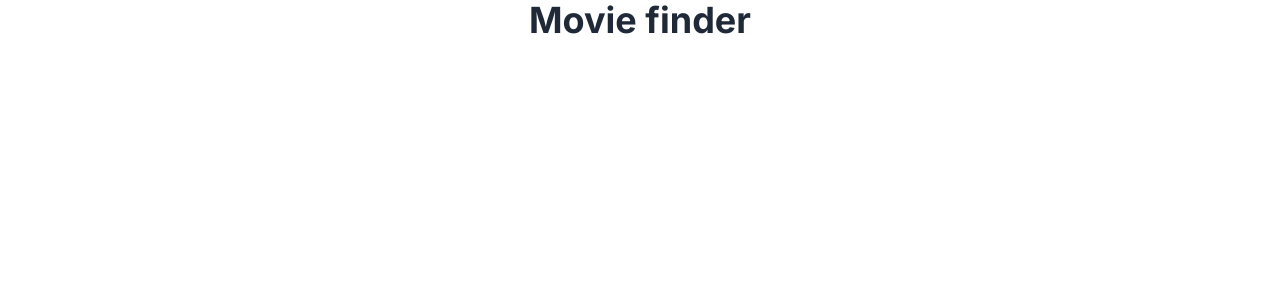
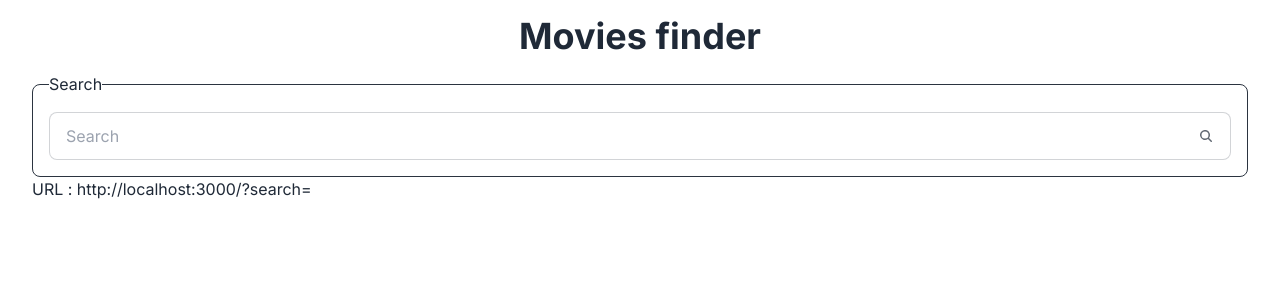
Before and after one commit to mathias-grdl/BeginReact-Workshop-UseEffect, a Next.js app: page / in a window 1280 px wide. Shown: the top 300 px of the page. Built offline with nearby package versions, Linux system fonts and the light colour scheme.

Commit message:
add searchbar

```diff
--- /dev/null
+++ b/app/components/Header/index.jsx
@@ -0,0 +1,7 @@
+import React from "react";
+
+export default function Header() {
+	return (
+		<h1 className="text-4xl font-bold text-center py-4">Movies finder</h1>
+	);
+}
--- /dev/null
+++ b/app/components/SearchBar/index.jsx
@@ -0,0 +1,41 @@
+"use client";
+
+import { useDebounceValue } from "@/app/hooks/useDebounceValue";
+import { useQueryState } from "@/app/hooks/useQueryState";
+
+export default function SearchBar() {
+	const [query, setQuery] = useQueryState("search", "");
+	const debounceValue = useDebounceValue(query, 500);
+
+	return (
+		<>
+			<form>
+				<fieldset className="border border-neutral p-4 rounded-lg">
+					<legend>Search</legend>
+					<label className="input input-bordered flex items-center gap-2">
+						<input
+							type="text"
+							className="grow"
+							placeholder="Search"
+							value={query}
+							onChange={(e) => setQuery(e.target.value)}
+						/>
+						<svg
+							xmlns="http://www.w3.org/2000/svg"
+							viewBox="0 0 16 16"
+							fill="currentColor"
+							className="h-4 w-4 opacity-70"
+						>
+							<path
+								fillRule="evenodd"
+								d="M9.965 11.026a5 5 0 1 1 1.06-1.06l2.755 2.754a.75.75 0 1 1-1.06 1.06l-2.755-2.754ZM10.5 7a3.5 3.5 0 1 1-7 0 3.5 3.5 0 0 1 7 0Z"
+								clipRule="evenodd"
+							/>
+						</svg>
+					</label>
+				</fieldset>
+			</form>
+			<span>URL : http://localhost:3000/?search={debounceValue}</span>
+		</>
+	);
+}
--- /dev/null
+++ b/app/hooks/useDebounceValue.js
@@ -0,0 +1,17 @@
+import { useEffect, useState } from "react";
+
+export const useDebounceValue = (value, delayMs = 500) => {
+	const [debounceValue, setDebounceValue] = useState(value);
+
+	useEffect(() => {
+		const timeout = setTimeout(() => {
+			setDebounceValue(value);
+		}, delayMs);
+
+		return () => {
+			clearTimeout(timeout);
+		};
+	}, [delayMs, value]);
+
+	return debounceValue;
+};
--- /dev/null
+++ b/app/hooks/useQueryState.js
@@ -0,0 +1,30 @@
+import { useEffect, useState } from "react";
+
+export const useQueryState = (queryKey, initialValue) => {
+	const [queryState, setQueryState] = useState(initialValue);
+
+	useEffect(() => {
+		const newURL = new URL(window.location);
+		const params = newURL.searchParams;
+
+		if (params.get(queryKey)) {
+			setQueryState(params.get(queryKey));
+		}
+	}, [queryKey, initialValue]);
+
+	useEffect(() => {
+		const newURL = new URL(window.location);
+		const params = newURL.searchParams;
+
+		if (!queryState) {
+			params.delete(queryKey);
+		} else {
+			params.set(queryKey, queryState);
+		}
+
+		console.log("new", newURL.toString());
+		window.history.replaceState(null, "", newURL.toString());
+	}, [queryKey, queryState]);
+
+	return [queryState, setQueryState];
+};
--- a/app/layout.jsx
+++ b/app/layout.jsx
@@ -1,10 +1,11 @@
 import { Inter } from "next/font/google";
 import "./globals.css";
+import Header from "./components/Header";
 
 const inter = Inter({ subsets: ["latin"] });
 
 export const metadata = {
-	title: "Create Next App",
+	title: "Movies finder",
 	description: "Generated by create next app",
 };
 
@@ -12,6 +13,7 @@ export default function RootLayout({ children }) {
 	return (
 		<html lang="en">
 			<body className={`container max-auto ${inter.className}`}>
+				<Header />
 				{children}
 			</body>
 		</html>
--- a/app/page.jsx
+++ b/app/page.jsx
@@ -1,9 +1,11 @@
 "use client";
+
+import SearchBar from "./components/SearchBar";
 
 export default function Home() {
 	return (
 		<main>
-			<h1 className="text-4xl font-bold text-center">Movie finder</h1>
+			<SearchBar />
 		</main>
 	);
 }
```
